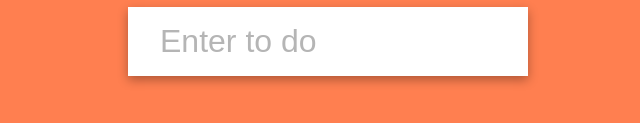
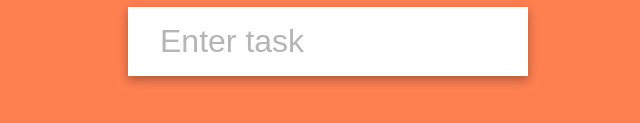
Before and after one commit to samxn/to-do-list, a plain HTML site: page index.html in a window 1280 px wide. Shown: the part 329-452 px from the top of the page, 312-952 px from the left. Drawn offline with Linux system fonts and the light colour scheme.

Commit message:
Updated input tag placeholder

```diff
--- a/index.html
+++ b/index.html
@@ -16,7 +16,7 @@
         type="text"
         id="input"
         class="input"
-        placeholder="Enter to do"
+        placeholder="Enter task"
         autocomplete="off"
       />
       <ul class="todos" id="todos"></ul>
```
